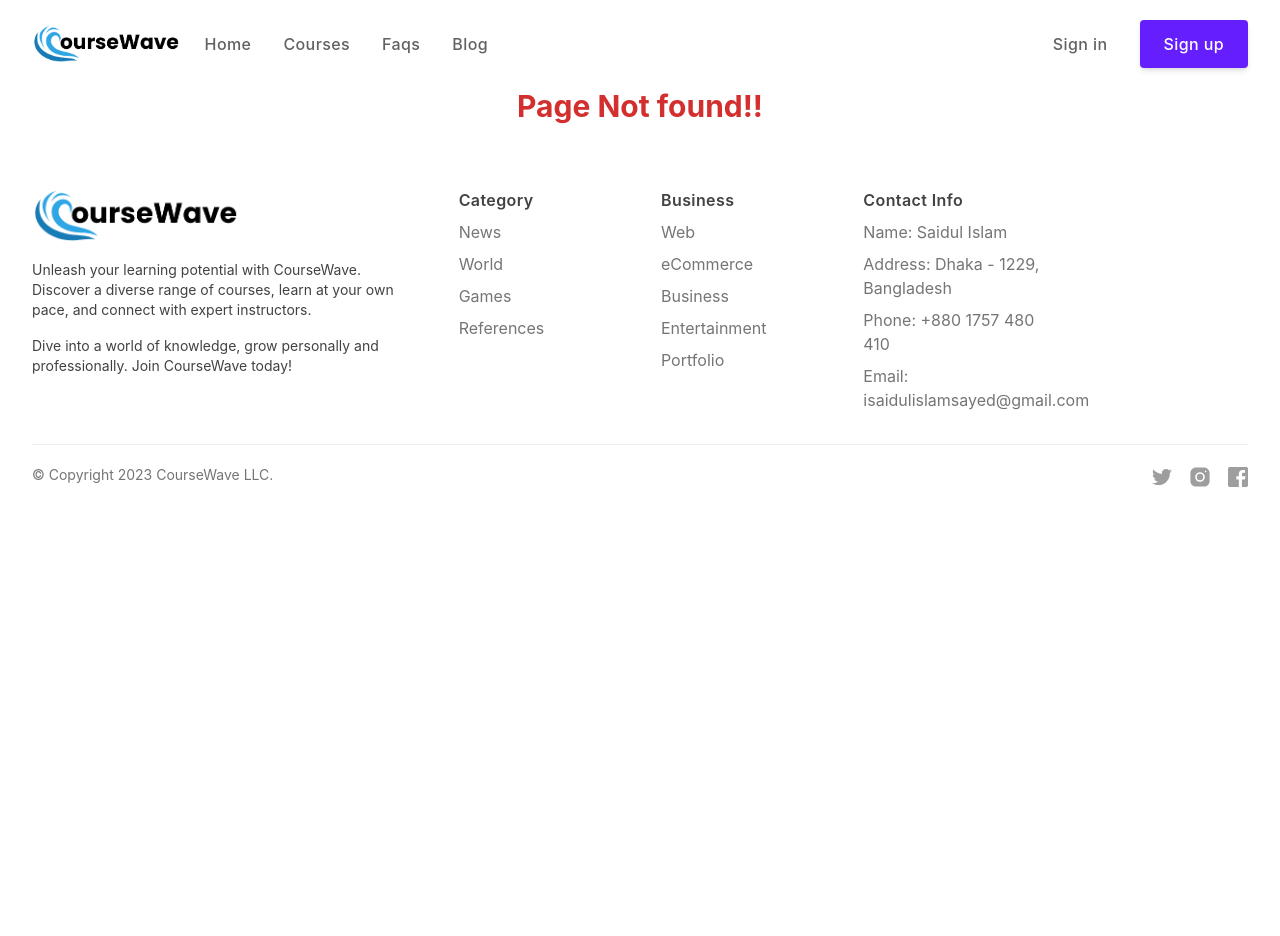
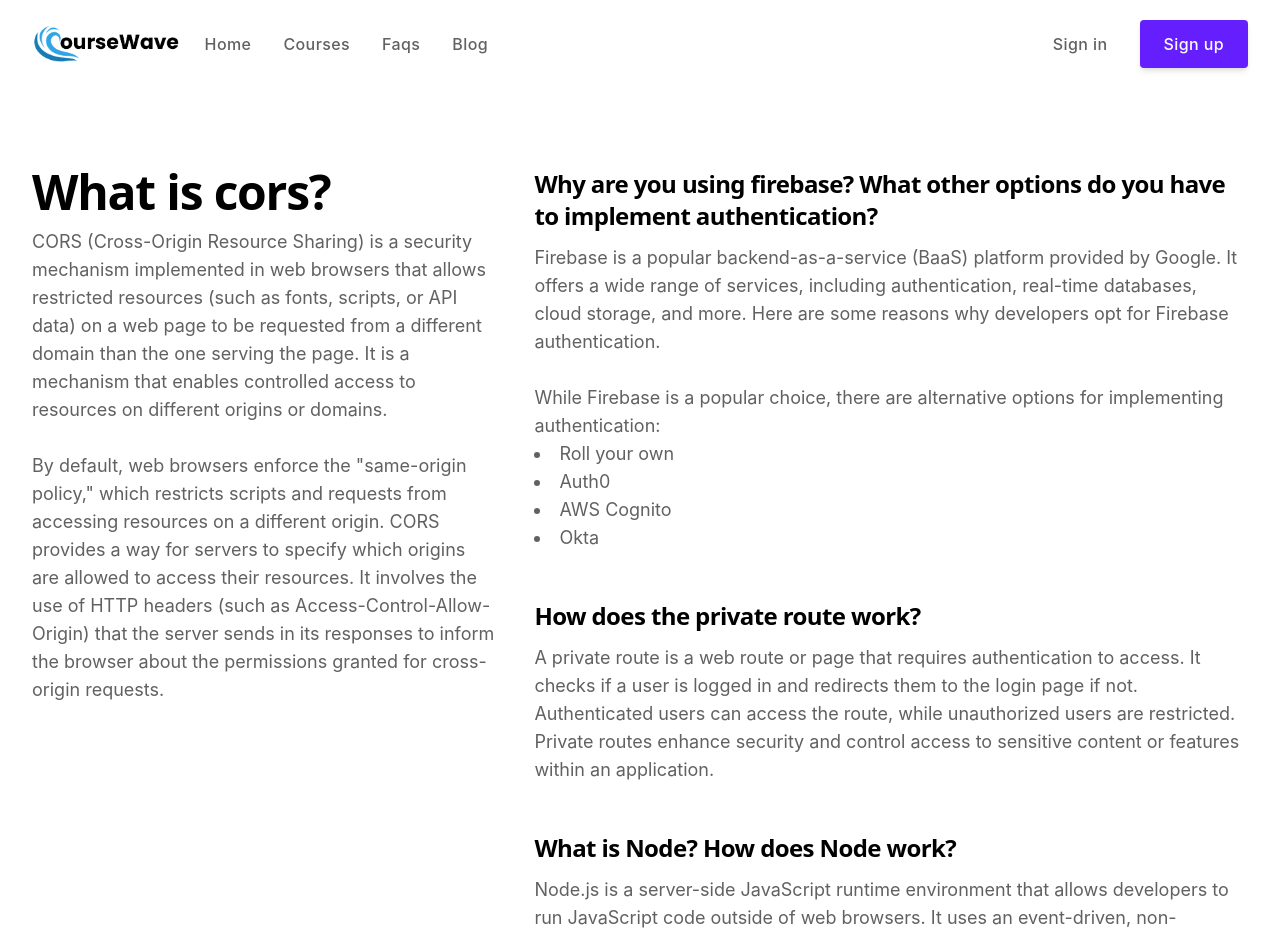
Before and after one commit to SaidulIslam16/course-wave, a React (Create React App) app: page /blog in a window 1280 px wide. Shown: the top 936 px of the page. Before the commit the page ends 800 px from the top, so only its background shows below. Built offline with nearby package versions, Linux system fonts and the light colour scheme.

Commit message:
blog page added

```diff
--- /dev/null
+++ b/src/Pages/Blog/Blog.js
@@ -0,0 +1,85 @@
+export const Blog = () => {
+    return (
+        <div className="px-4 py-16 mx-auto sm:max-w-xl md:max-w-full lg:max-w-screen-xl md:px-24 lg:px-8 lg:py-20">
+            <div className="grid gap-10 row-gap-8 lg:grid-cols-5">
+                <div className="lg:col-span-2">
+                    <div className="mb-3">
+                        <a
+                            href="/"
+                            aria-label="Article"
+                            className="inline-block text-black transition-colors duration-200 hover:text-deep-purple-accent-400"
+                        >
+                            <p className="font-sans text-xl font-extrabold leading-none tracking-tight lg:text-4xl xl:text-5xl">
+                                What is cors?
+                            </p>
+                        </a>
+                    </div>
+                    <p className="mb-4 text-base text-gray-700 md:text-lg">
+                        CORS (Cross-Origin Resource Sharing) is a security mechanism implemented in web browsers that allows restricted resources (such as fonts, scripts, or API data) on a web page to be requested from a different domain than the one serving the page. It is a mechanism that enables controlled access to resources on different origins or domains.
+                        <br />
+                        <br />
+                        By default, web browsers enforce the "same-origin policy," which restricts scripts and requests from accessing resources on a different origin. CORS provides a way for servers to specify which origins are allowed to access their resources. It involves the use of HTTP headers (such as Access-Control-Allow-Origin) that the server sends in its responses to inform the browser about the permissions granted for cross-origin requests.
+                    </p>
+                </div>
+                <div className="flex flex-col space-y-8 lg:col-span-3">
+                    <div>
+                        <div className="mb-3">
+                            <a
+                                href="/"
+                                aria-label="Article"
+                                className="inline-block text-black transition-colors duration-200 hover:text-deep-purple-accent-400"
+                            >
+                                <p className="font-sans text-xl font-extrabold leading-none tracking-tight lg:text-2xl">
+                                    Why are you using firebase? What other options do you have to implement authentication?
+                                </p>
+                            </a>
+                        </div>
+                        <p className="mb-4 text-base text-gray-700 md:text-lg">
+                            Firebase is a popular backend-as-a-service (BaaS) platform provided by Google. It offers a wide range of services, including authentication, real-time databases, cloud storage, and more. Here are some reasons why developers opt for Firebase authentication.
+                            <br />
+                            <br />
+                            While Firebase is a popular choice, there are alternative options for implementing authentication:
+                            <br />
+                            <li>Roll your own </li>
+                            <li>Auth0 </li>
+                            <li>AWS Cognito </li>
+                            <li>Okta </li>
+                        </p>
+                    </div>
+                    <div>
+                        <div className="mb-3">
+                            <a
+                                href="/"
+                                aria-label="Article"
+                                className="inline-block text-black transition-colors duration-200 hover:text-deep-purple-accent-400"
+                            >
+                                <p className="font-sans text-xl font-extrabold leading-none tracking-tight lg:text-2xl">
+                                    How does the private route work?
+                                </p>
+                            </a>
+                        </div>
+                        <p className="mb-4 text-base text-gray-700 md:text-lg">
+                            A private route is a web route or page that requires authentication to access. It checks if a user is logged in and redirects them to the login page if not. Authenticated users can access the route, while unauthorized users are restricted. Private routes enhance security and control access to sensitive content or features within an application.
+                        </p>
+                    </div>
+                    <div>
+                        <div className="mb-3">
+                            <a
+                                href="/"
+                                aria-label="Article"
+                                className="inline-block text-black transition-colors duration-200 hover:text-deep-purple-accent-400"
+                            >
+                                <p className="font-sans text-xl font-extrabold leading-none tracking-tight lg:text-2xl">
+                                    What is Node? How does Node work?
+                                </p>
+                            </a>
+                        </div>
+                        <p className="mb-4 text-base text-gray-700 md:text-lg">
+                            Node.js is a server-side JavaScript runtime environment that allows developers to run JavaScript code outside of web browsers. It uses an event-driven, non-blocking I/O model to handle concurrent requests efficiently. With its single-threaded, asynchronous execution, it can handle high traffic and scalable applications. Node.js comes with NPM, a package manager that provides access to a vast ecosystem of libraries and frameworks. It is cross-platform and widely used for building web servers, APIs, and real-time applications.
+                        </p>
+                    </div>
+                </div>
+            </div>
+        </div>
+    );
+};
--- a/src/routers/Router/Router.js
+++ b/src/routers/Router/Router.js
@@ -6,6 +6,7 @@ import Courses from "../../Pages/Courses/Courses";
 import Subjects from "../../Pages/Subjects/Subjects";
 import { CourseDetails } from "../../sharedcomponents/CourseDetails/CourseDetails";
 import { Faq } from "../../Pages/Faqs/Faqs";
+import { Blog } from "../../Pages/Blog/Blog";
 
 export const router = createBrowserRouter([
     {
@@ -44,6 +45,10 @@ export const router = createBrowserRouter([
                 element: <Faq></Faq>
             },
             {
+                path: '/blog',
+                element: <Blog></Blog>
+            },
+            {
                 path: '*',
                 element: <h1 className="text-center text-red-700 font-bold text-3xl">Page Not found!!</h1>
             }
--- a/src/sharedcomponents/Nav/Nav.js
+++ b/src/sharedcomponents/Nav/Nav.js
@@ -29,7 +29,7 @@ export const Nav = () => {
                             </Link>
                         </li>
                         <li>
-                            <Link className="font-medium tracking-wide text-gray-700 transition-colors duration-200 hover:text-deep-purple-accent-400">
+                            <Link to='/blog' className="font-medium tracking-wide text-gray-700 transition-colors duration-200 hover:text-deep-purple-accent-400">
                                 Blog
                             </Link>
                         </li>
```
